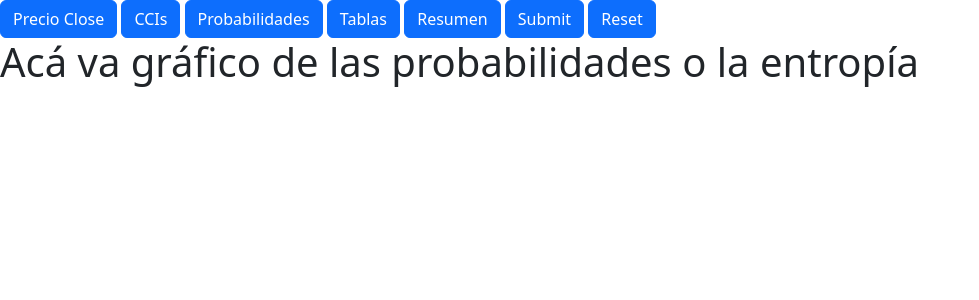
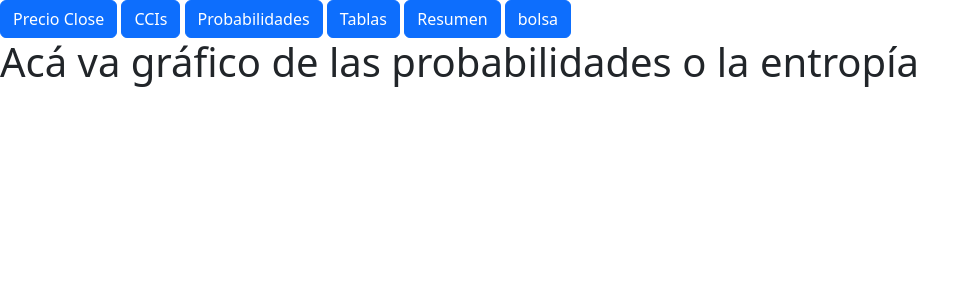
Before and after one commit to hoopercesar/Django, a Django app: template MachineLearningP/templates/probs.html in a window 1280 px wide. Shown: the top 300 px of the page, without its empty margins (0-979 px from the left). Run offline with Django 3.2, Linux system fonts and the light colour scheme; the template is opened without the code that fills it, so the values that code supplies are empty.

Commit message:
Add files via upload

```diff
--- a/MachineLearningP/templates/header.html
+++ b/MachineLearningP/templates/header.html
@@ -16,9 +16,7 @@
     <a class="btn btn-primary" href="/probs" role="button">Probabilidades</a>
     <a class="btn btn-primary" href="/tablas" role="button">Tablas</a>
     <a class="btn btn-primary" href="/resumen" role="button">Resumen</a>
-
-    <input class="btn btn-primary" type="submit" value="Submit" />
-    <input class="btn btn-primary" type="reset" value="Reset" />
+    <a class="btn btn-primary" href="/bolsa" role="button">bolsa</a>
 
     {% block content %} {% endblock %}
   </body>
```
